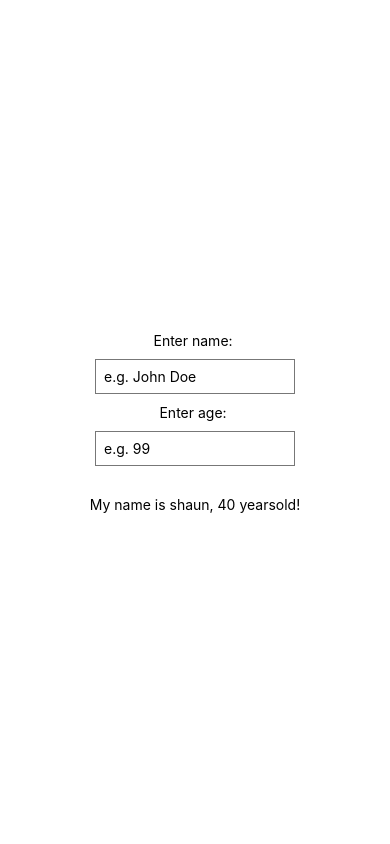
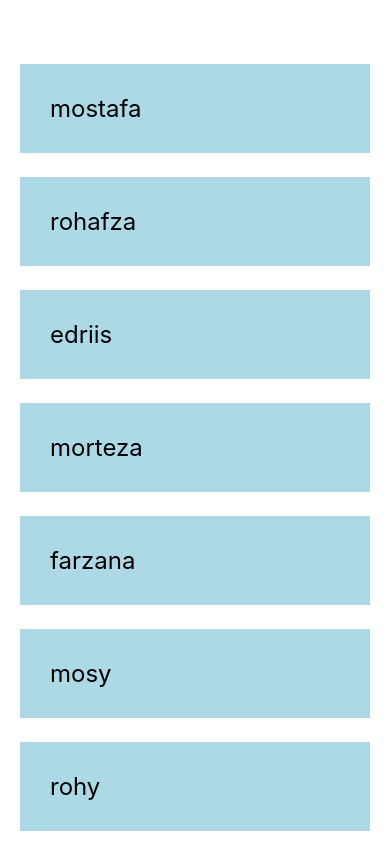
Before and after one commit to MostafaIn/First-React-Native-App, a React Native app: screen / in a window 390 px wide. Built offline with nearby package versions, Linux system fonts and the light colour scheme.

Commit message:
Lists & ScrollView

```diff
--- a/App.js
+++ b/App.js
@@ -1,30 +1,25 @@
 import React,{useState} from 'react';
-import { StyleSheet, Text, View, Button, TextInput } from 'react-native';
+import { StyleSheet, Text, View, ScrollView } from 'react-native';
 
 export default function App() {
-  const [name,setName]=useState('shaun')
-  const [age, setAge]=useState(40)
+  const [people,setPeople]=useState([
+    {id:1, name:'mostafa'},
+    {id:2, name:'rohafza'},
+    {id:3, name:'edriis'},
+    {id:4, name:'morteza'},
+    {id:5, name:'farzana'},
+    {id:6, name:'mosy'},
+    {id:7, name:'rohy'},
+    {id:8, name:'edi'},
+    {id:9, name:'mori'},
+    {id:10, name:'feri'},
+  ])
 
-  const handleClick = () =>{
-
-  }
   return (
     <View style={styles.container}>
-      <Text>Enter name: </Text>
-      <TextInput
-        style={styles.input}
-        placeholder='e.g. John Doe'
-        onChangeText={ val => setName(val)} />
-        <Text>Enter age: </Text>
-      <TextInput
-        style={styles.input}
-        placeholder='e.g. 99'
-        keyboardType='numeric'
-        onChangeText={ val => setAge(val)} />
-      <View style={styles.buttonContainer}>
-        {/* <Button title="update name" onPress={handleClick} /> */}
-      </View>
-      <Text>My name is {name}, {age} yearsold!</Text>
+      <ScrollView>
+      {people.map( person => <View key={person.id}><Text style={styles.item}>{person.name}</Text></View>)}
+      </ScrollView>
     </View>
   );
 }
@@ -33,18 +28,15 @@ const styles = StyleSheet.create({
   container: {
     flex: 1,
     backgroundColor: '#fff',
-    alignItems: 'center',
-    justifyContent: 'center',
+    paddingTop:40,
+    paddingHorizontal:20,
+    // alignItems: 'center',
+    // justifyContent: 'center',
   },
-  buttonContainer:{
-    marginTop: 20,
-    backgroundColor: '#eee',
-  },
-  input:{
-    borderWidth: 1,
-    borderColor:'#777',
-    padding: 8,
-    margin: 10,
-    width: 200
+  item:{
+    marginTop: 24,
+    padding:30,
+    backgroundColor: 'lightblue',
+    fontSize: 24,
   }
 });
```
